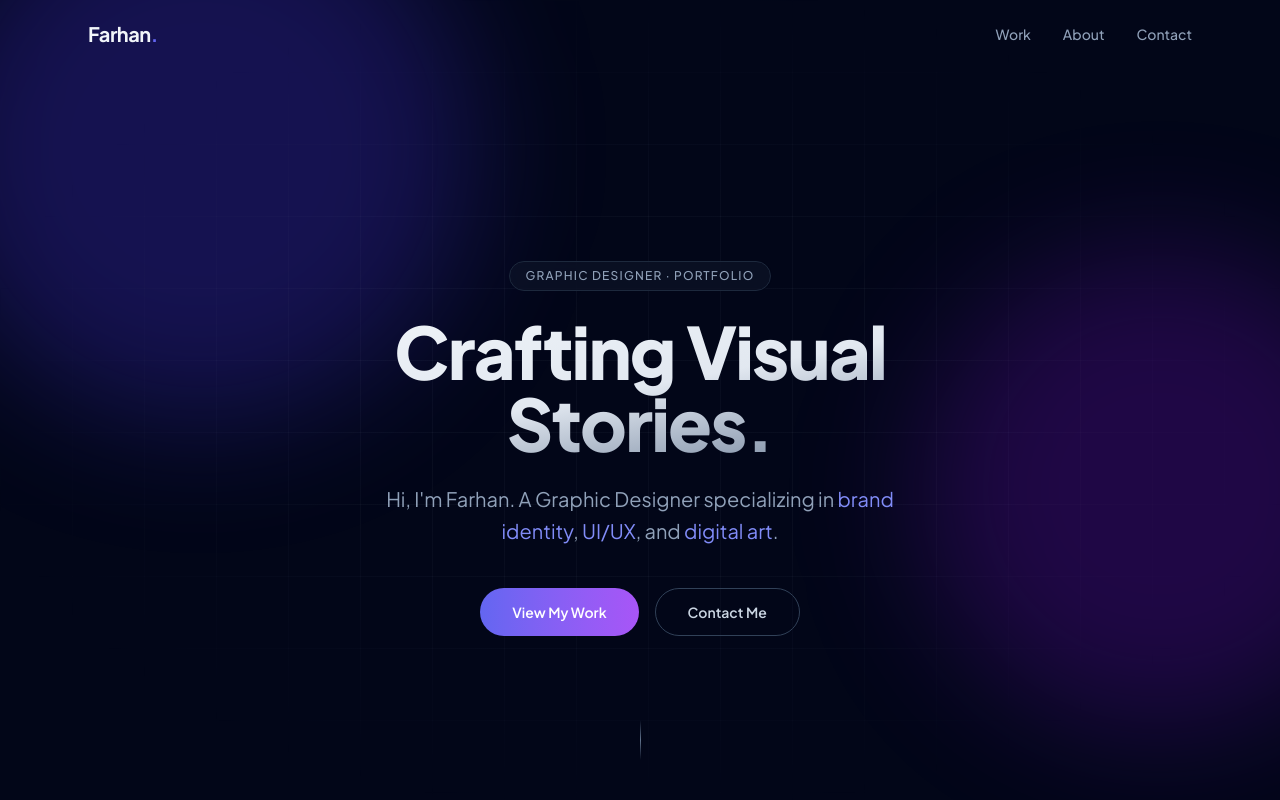
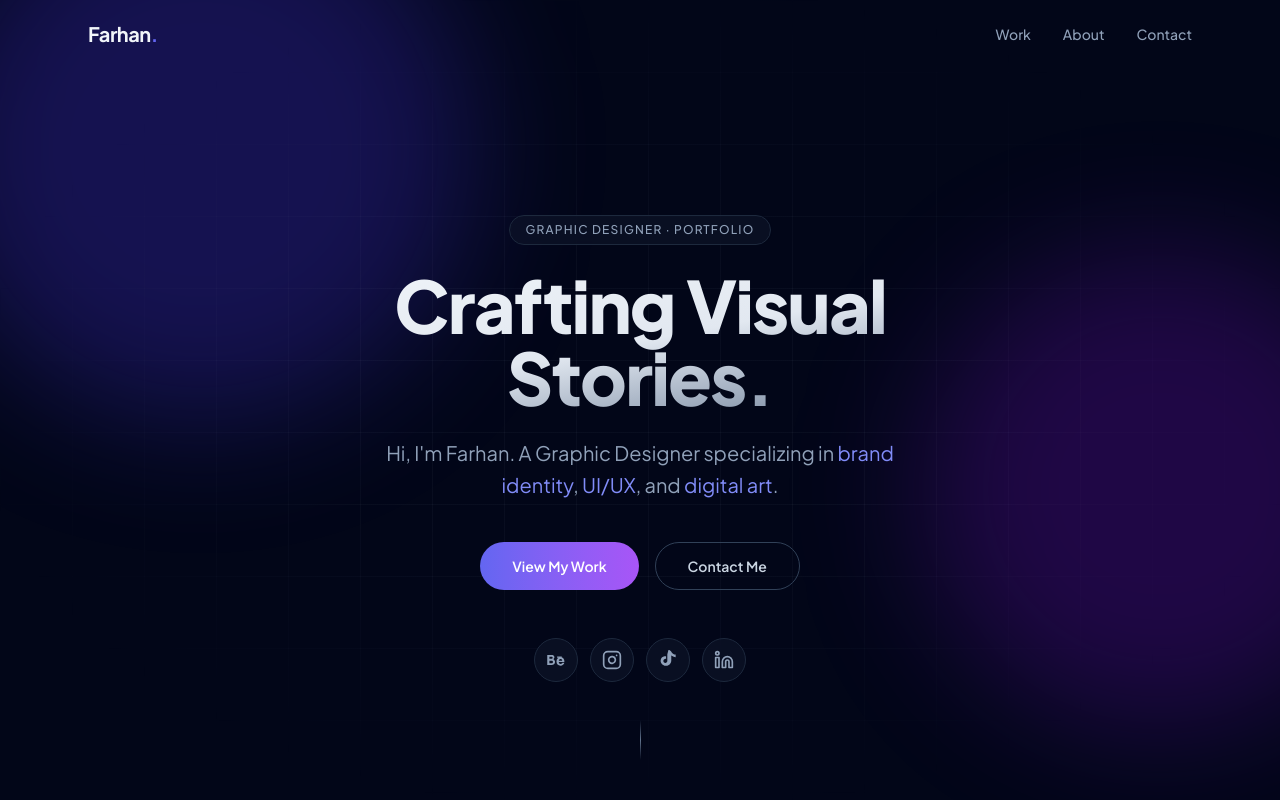
Before and after one commit to farhanrathore708/portfolio, a Next.js app: page / in a window 1280 px wide. Shown: the top 800 px of the page. Built offline with nearby package versions, Linux system fonts and the light colour scheme.

Commit message:
Add real social links (Behance, Instagram, TikTok, LinkedIn) to Hero and Footer

```diff
--- a/components/Footer.tsx
+++ b/components/Footer.tsx
@@ -3,6 +3,7 @@
 import { useEffect, useState } from "react";
 import { motion, type Variants } from "framer-motion";
 import { Mail } from "lucide-react";
+import { socials } from "@/components/SocialLinks";
 
 const fadeUp: Variants = {
   hidden: { opacity: 0, y: 28 },
@@ -12,63 +13,6 @@ const fadeUp: Variants = {
     transition: { duration: 0.7, ease: "easeOut" },
   },
 };
-
-/**
- * Behance, Instagram and LinkedIn brand marks.
- * Lucide has removed brand icons from the set, so these are inline SVGs
- * drawn in Lucide's 24x24 rhythm to blend in with the rest of the UI.
- */
-function BehanceIcon(props: React.SVGProps<SVGSVGElement>) {
-  return (
-    <svg viewBox="0 0 24 24" fill="currentColor" aria-hidden {...props}>
-      <path d="M8.84 10.83c.75-.38 1.28-1.1 1.28-2.1 0-2.19-1.62-2.73-3.55-2.73H1.5v11.94h5.22c2.14 0 4.15-1 4.15-3.42 0-1.46-.7-2.51-2.03-3.69ZM4.08 8.07h2.3c.92 0 1.62.28 1.62 1.24 0 .9-.63 1.28-1.5 1.28h-2.4V8.07Zm2.52 7.8H4.08v-3h2.58c1.05 0 1.72.47 1.72 1.55 0 1.1-.83 1.45-1.78 1.45Zm12.34-8.02h-5.66v1.53h5.66V7.85ZM17.5 8.8c-3 0-4.9 2.08-4.9 5 0 3.04 1.85 5 4.9 5 2.28 0 3.93-1.16 4.53-3.4h-2.3c-.2.75-1 1.3-2.1 1.3-1.58 0-2.28-.93-2.28-2.4h6.76c.17-3.14-1.53-5.5-4.61-5.5Zm-2.1 4.1c.02-1.13.87-2 2.03-2 1.23 0 1.87.75 2 2h-4.03Z" />
-    </svg>
-  );
-}
-
-function InstagramIcon(props: React.SVGProps<SVGSVGElement>) {
-  return (
-    <svg
-      viewBox="0 0 24 24"
-      fill="none"
-      stroke="currentColor"
-      strokeWidth="2"
-      strokeLinecap="round"
-      strokeLinejoin="round"
-      aria-hidden
-      {...props}
-    >
-      <rect width="20" height="20" x="2" y="2" rx="5" ry="5" />
-      <path d="M16 11.37A4 4 0 1 1 12.63 8 4 4 0 0 1 16 11.37z" />
-      <line x1="17.5" x2="17.51" y1="6.5" y2="6.5" />
-    </svg>
-  );
-}
-
-function LinkedinIcon(props: React.SVGProps<SVGSVGElement>) {
-  return (
-    <svg
-      viewBox="0 0 24 24"
-      fill="none"
-      stroke="currentColor"
-      strokeWidth="2"
-      strokeLinecap="round"
-      strokeLinejoin="round"
-      aria-hidden
-      {...props}
-    >
-      <path d="M16 8a6 6 0 0 1 6 6v7h-4v-7a2 2 0 0 0-2-2 2 2 0 0 0-2 2v7h-4v-7a6 6 0 0 1 6-6z" />
-      <rect width="4" height="12" x="2" y="9" />
-      <circle cx="4" cy="4" r="2" />
-    </svg>
-  );
-}
-
-const socials = [
-  { label: "Behance", href: "https://behance.net", Icon: BehanceIcon },
-  { label: "Instagram", href: "https://instagram.com", Icon: InstagramIcon },
-  { label: "LinkedIn", href: "https://linkedin.com", Icon: LinkedinIcon },
-];
 
 export default function Footer() {
   // Compute the year after mount — reading `new Date()` at prerender time
@@ -139,7 +83,7 @@ export default function Footer() {
               rel="noopener noreferrer"
               aria-label={label}
               title={label}
-              className="flex h-11 w-11 items-center justify-center rounded-full border border-slate-800 text-slate-400 transition-all duration-300 hover:-translate-y-0.5 hover:border-accent/60 hover:text-accent-bright hover:shadow-[0_0_25px_-5px_rgba(129,140,248,0.5)] focus-visible:outline-2 focus-visible:outline-accent-bright"
+              className="flex h-11 w-11 items-center justify-center rounded-full border border-slate-800 text-slate-400 transition-all duration-300 hover:scale-110 hover:-translate-y-0.5 hover:border-accent/60 hover:text-accent-bright hover:shadow-[0_0_25px_-5px_rgba(129,140,248,0.5)] focus-visible:outline-2 focus-visible:outline-accent-bright"
             >
               <Icon className="h-5 w-5" />
             </a>
--- a/components/Hero.tsx
+++ b/components/Hero.tsx
@@ -1,6 +1,7 @@
 "use client";
 
 import { motion } from "framer-motion";
+import { socials } from "@/components/SocialLinks";
 
 const container = {
   hidden: {},
@@ -75,6 +76,23 @@ export default function Hero() {
             Contact Me
           </a>
         </motion.div>
+
+        {/* Socials */}
+        <motion.div variants={fadeUp} className="mt-12 flex items-center gap-3">
+          {socials.map(({ label, href, Icon }) => (
+            <a
+              key={label}
+              href={href}
+              target="_blank"
+              rel="noopener noreferrer"
+              aria-label={label}
+              title={label}
+              className="flex h-11 w-11 items-center justify-center rounded-full border border-slate-800 bg-slate-900/60 text-slate-400 backdrop-blur-sm transition-all duration-300 hover:scale-110 hover:border-accent/60 hover:text-accent-bright hover:shadow-[0_0_25px_-5px_rgba(129,140,248,0.5)] focus-visible:outline-2 focus-visible:outline-accent-bright"
+            >
+              <Icon className="h-5 w-5" />
+            </a>
+          ))}
+        </motion.div>
       </motion.div>
 
       {/* Scroll hint */}
--- /dev/null
+++ b/components/SocialLinks.tsx
@@ -0,0 +1,89 @@
+/**
+ * Farhan's social profiles — single source of truth used by Hero and Footer.
+ *
+ * Lucide removed brand icons from its set, so Behance / Instagram / LinkedIn /
+ * TikTok are inline SVGs drawn to blend with Lucide's 24x24 rhythm.
+ */
+
+function BehanceIcon(props: React.SVGProps<SVGSVGElement>) {
+  return (
+    <svg viewBox="0 0 24 24" fill="currentColor" aria-hidden {...props}>
+      <path d="M8.84 10.83c.75-.38 1.28-1.1 1.28-2.1 0-2.19-1.62-2.73-3.55-2.73H1.5v11.94h5.22c2.14 0 4.15-1 4.15-3.42 0-1.46-.7-2.51-2.03-3.69ZM4.08 8.07h2.3c.92 0 1.62.28 1.62 1.24 0 .9-.63 1.28-1.5 1.28h-2.4V8.07Zm2.52 7.8H4.08v-3h2.58c1.05 0 1.72.47 1.72 1.55 0 1.1-.83 1.45-1.78 1.45Zm12.34-8.02h-5.66v1.53h5.66V7.85ZM17.5 8.8c-3 0-4.9 2.08-4.9 5 0 3.04 1.85 5 4.9 5 2.28 0 3.93-1.16 4.53-3.4h-2.3c-.2.75-1 1.3-2.1 1.3-1.58 0-2.28-.93-2.28-2.4h6.76c.17-3.14-1.53-5.5-4.61-5.5Zm-2.1 4.1c.02-1.13.87-2 2.03-2 1.23 0 1.87.75 2 2h-4.03Z" />
+    </svg>
+  );
+}
+
+function InstagramIcon(props: React.SVGProps<SVGSVGElement>) {
+  return (
+    <svg
+      viewBox="0 0 24 24"
+      fill="none"
+      stroke="currentColor"
+      strokeWidth="2"
+      strokeLinecap="round"
+      strokeLinejoin="round"
+      aria-hidden
+      {...props}
+    >
+      <rect width="20" height="20" x="2" y="2" rx="5" ry="5" />
+      <path d="M16 11.37A4 4 0 1 1 12.63 8 4 4 0 0 1 16 11.37z" />
+      <line x1="17.5" x2="17.51" y1="6.5" y2="6.5" />
+    </svg>
+  );
+}
+
+function TikTokIcon(props: React.SVGProps<SVGSVGElement>) {
+  return (
+    <svg viewBox="0 0 24 24" fill="currentColor" aria-hidden {...props}>
+      <path d="M12.53.02C13.84 0 15.14.71 15.76 1.91c.53 1.01 1.3 1.9 2.24 2.56.91.65 2.03 1.02 3.2 1.03v3.07c-1.5.03-2.99-.44-4.23-1.29-.38-.26-.73-.56-1.03-.89v6.13c0 3.31-2.55 6.16-5.85 6.4-2.55.19-5.05-1.14-6.29-3.38-.53-.99-.74-2.12-.63-3.22.24-2.4 2.16-4.4 4.55-4.78.66-.1 1.33-.08 1.97.05v3.15c-.4-.13-.82-.17-1.24-.09-1.31.24-2.2 1.5-1.97 2.81.19 1.1 1.16 1.94 2.27 1.99 1.31.07 2.42-1.02 2.42-2.33V5.62c.02-.19.02-.39.02-.58Z" />
+    </svg>
+  );
+}
+
+function LinkedinIcon(props: React.SVGProps<SVGSVGElement>) {
+  return (
+    <svg
+      viewBox="0 0 24 24"
+      fill="none"
+      stroke="currentColor"
+      strokeWidth="2"
+      strokeLinecap="round"
+      strokeLinejoin="round"
+      aria-hidden
+      {...props}
+    >
+      <path d="M16 8a6 6 0 0 1 6 6v7h-4v-7a2 2 0 0 0-2-2 2 2 0 0 0-2 2v7h-4v-7a6 6 0 0 1 6-6z" />
+      <rect width="4" height="12" x="2" y="9" />
+      <circle cx="4" cy="4" r="2" />
+    </svg>
+  );
+}
+
+export interface Social {
+  label: string;
+  href: string;
+  Icon: React.ComponentType<React.SVGProps<SVGSVGElement>>;
+}
+
+export const socials: Social[] = [
+  {
+    label: "Behance",
+    href: "https://www.behance.net/farhanrathore",
+    Icon: BehanceIcon,
+  },
+  {
+    label: "Instagram",
+    href: "https://www.instagram.com/farhanvisual.1",
+    Icon: InstagramIcon,
+  },
+  {
+    label: "TikTok",
+    href: "https://www.tiktok.com/@farhanvisual.1",
+    Icon: TikTokIcon,
+  },
+  {
+    label: "LinkedIn",
+    href: "https://www.linkedin.com/in/farhan-rathore-71b4ab36a",
+    Icon: LinkedinIcon,
+  },
+];
```
